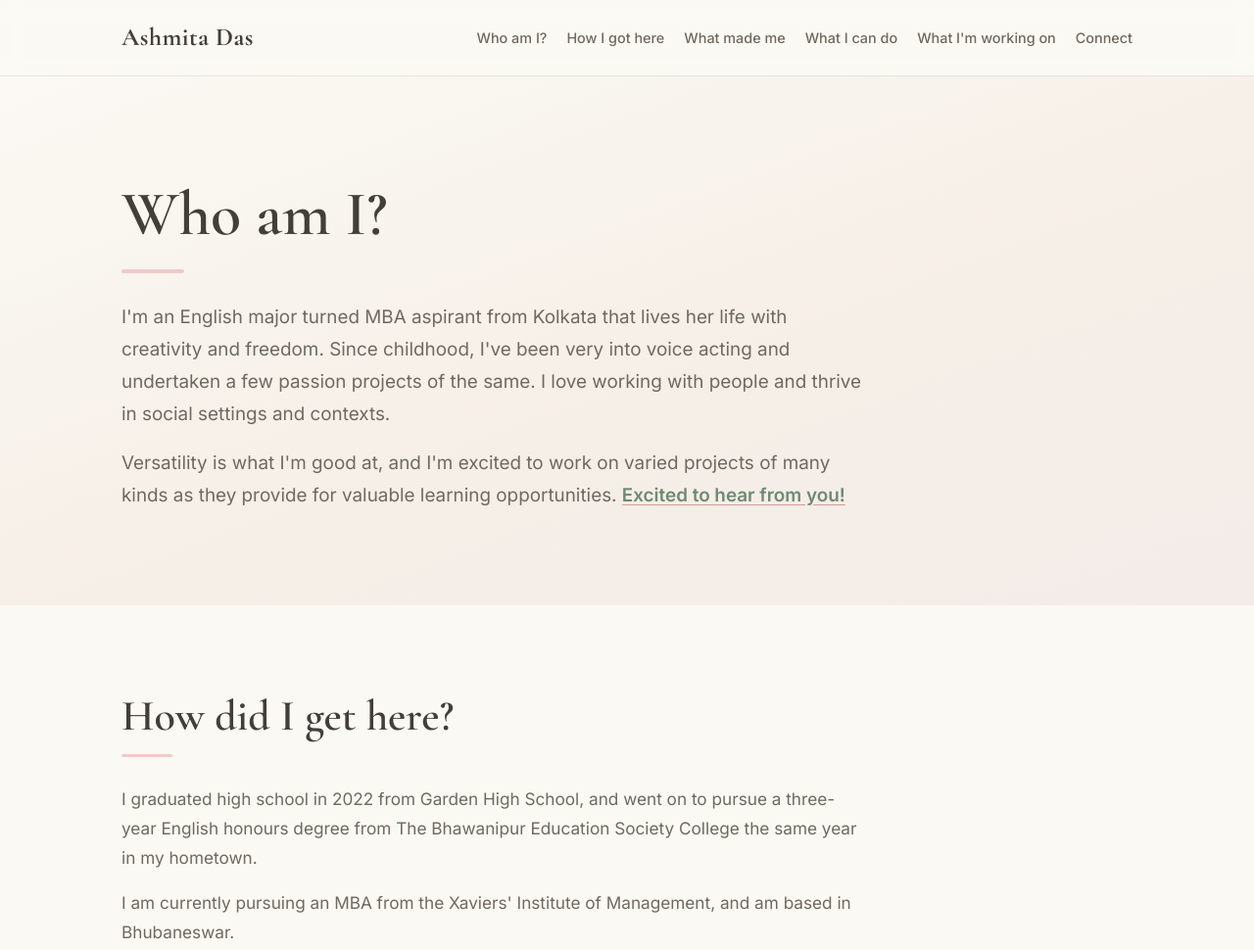
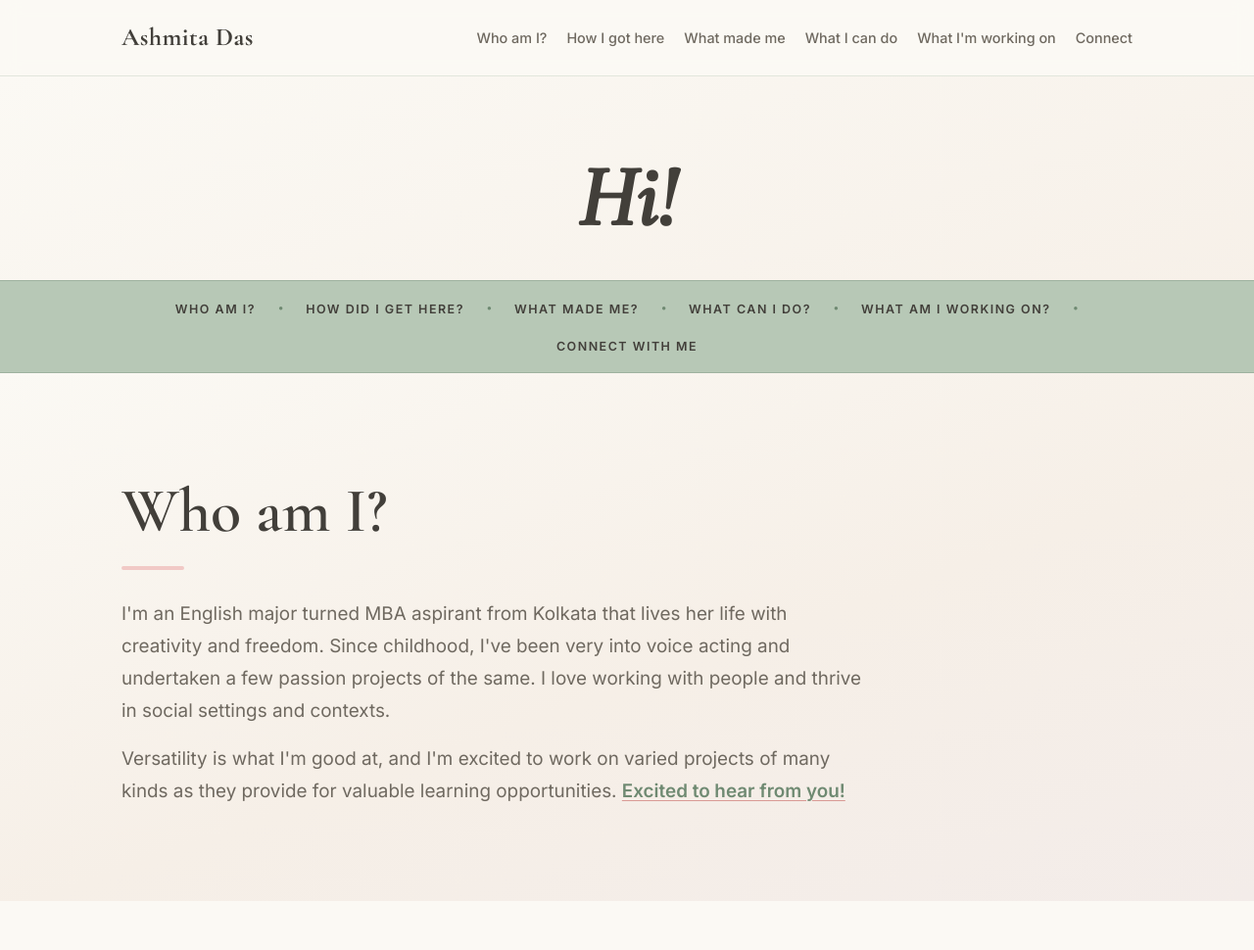
Before and after one commit to ashmitadas234/Ashmita-Portfolio, a website: page index.html in a window 1280 px wide. Shown: the top 970 px of the page at 98% size. Drawn offline with nearby package versions, Linux system fonts and the light colour scheme.

Commit message:
feat: add intro banner with "Hi!" and ribbon of section headers

```diff
--- a/index.html
+++ b/index.html
@@ -115,6 +115,56 @@
     }
     .prose { max-width: 760px; font-size: 1.075rem; color: var(--charcoal-soft); }
     .prose p + p { margin-top: 1rem; }
+
+    /* ============================================================
+       INTRO BANNER — big italic "Hi!" + ribbon of section headers
+       ============================================================ */
+    .intro {
+      background: linear-gradient(160deg, var(--cream) 0%, var(--cream-warm) 100%);
+      padding: 5rem 0 0;
+      text-align: center;
+    }
+    .intro .hi {
+      font-family: 'Cormorant Garamond', serif;
+      font-style: italic;
+      font-weight: 600;
+      font-size: 5.5rem;
+      color: var(--charcoal);
+      line-height: 1;
+    }
+    /* Ribbon strip listing the section headers in small fonts */
+    .ribbon {
+      margin-top: 2.5rem;
+      background-color: var(--sage);
+      border-top: 1px solid rgba(111, 138, 114, 0.35);
+      border-bottom: 1px solid rgba(111, 138, 114, 0.35);
+    }
+    .ribbon ul {
+      max-width: 1080px;
+      margin: 0 auto;
+      padding: 0.85rem 1.5rem;
+      list-style: none;
+      display: flex;
+      flex-wrap: wrap;
+      align-items: center;
+      justify-content: center;
+      gap: 0.6rem 1.4rem;
+    }
+    .ribbon a {
+      color: var(--charcoal);
+      text-decoration: none;
+      font-size: 0.78rem;
+      font-weight: 600;
+      letter-spacing: 1.5px;
+      text-transform: uppercase;
+      transition: color 0.2s ease;
+    }
+    .ribbon a:hover { color: var(--cream); }
+    .ribbon .sep { color: var(--sage-deep); font-size: 0.7rem; }
+    @media (max-width: 600px) {
+      .intro .hi { font-size: 4rem; }
+      .ribbon .sep { display: none; }
+    }
 
     /* ============================================================
        HERO — intro / "Who am I?"
@@ -267,8 +317,31 @@
     </div>
   </header>
 
-  <!-- ===================== HERO / WHO AM I? ===================== -->
+  <!-- ===================== INTRO BANNER: "Hi!" + RIBBON ===================== -->
   <main>
+    <section class="intro" aria-label="Introduction">
+      <div class="container">
+        <p class="hi">Hi!</p>
+      </div>
+      <!-- Ribbon listing the section headers in a small font -->
+      <nav class="ribbon" aria-label="Sections">
+        <ul>
+          <li><a href="#about">Who am I?</a></li>
+          <li class="sep">&bull;</li>
+          <li><a href="#journey">How did I get here?</a></li>
+          <li class="sep">&bull;</li>
+          <li><a href="#made-me">What made me?</a></li>
+          <li class="sep">&bull;</li>
+          <li><a href="#skills">What can I do?</a></li>
+          <li class="sep">&bull;</li>
+          <li><a href="#working-on">What am I working on?</a></li>
+          <li class="sep">&bull;</li>
+          <li><a href="#connect">Connect with me</a></li>
+        </ul>
+      </nav>
+    </section>
+
+    <!-- ===================== HERO / WHO AM I? ===================== -->
     <section id="about" class="hero">
       <div class="container">
         <h1>Who am I?</h1>
```
Also changed, not shown: preview.png.
